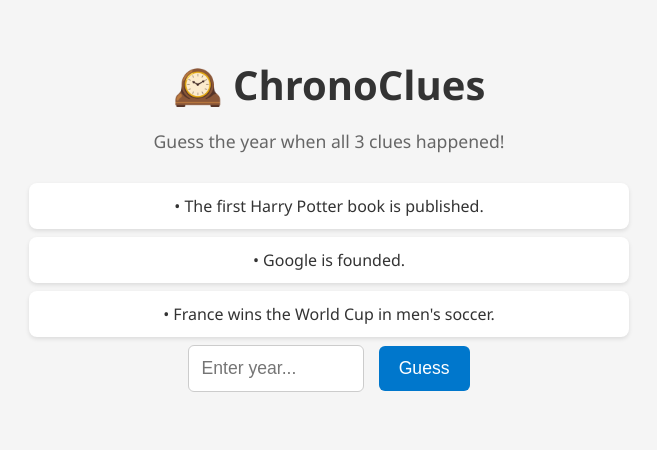
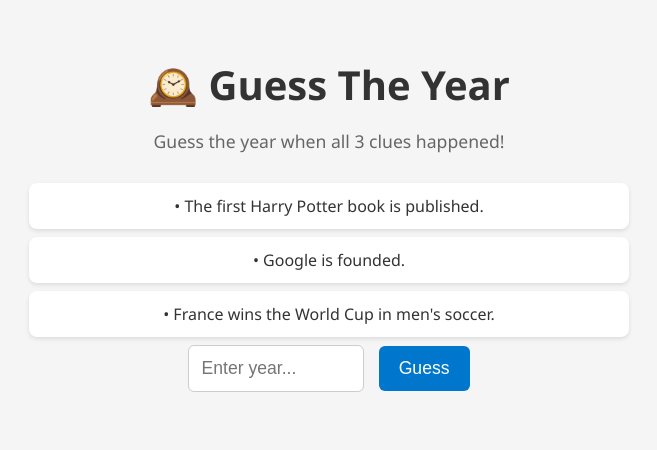
Before and after one commit to CrazyMapleButter/ChronoClues, a plain HTML site: page index.html in a window 1280 px wide. Shown: the whole page, without its empty margins (311-968 px from the left). Drawn offline with Linux system fonts and the light colour scheme.

Commit message:
Update index.html

```diff
--- a/index.html
+++ b/index.html
@@ -2,11 +2,11 @@
 <html lang="en">
 <head>
   <meta charset="UTF-8">
-  <title>ChronoClues</title>
+  <title>Guess The Year</title>
   <link rel="stylesheet" href="style.css">
 </head>
 <body>
-  <h1>🕰️ ChronoClues</h1>
+  <h1>🕰️ Guess The Year</h1>
   <p class="subtext">Guess the year when all 3 clues happened!</p>
 
   <div id="clues"></div>
```
